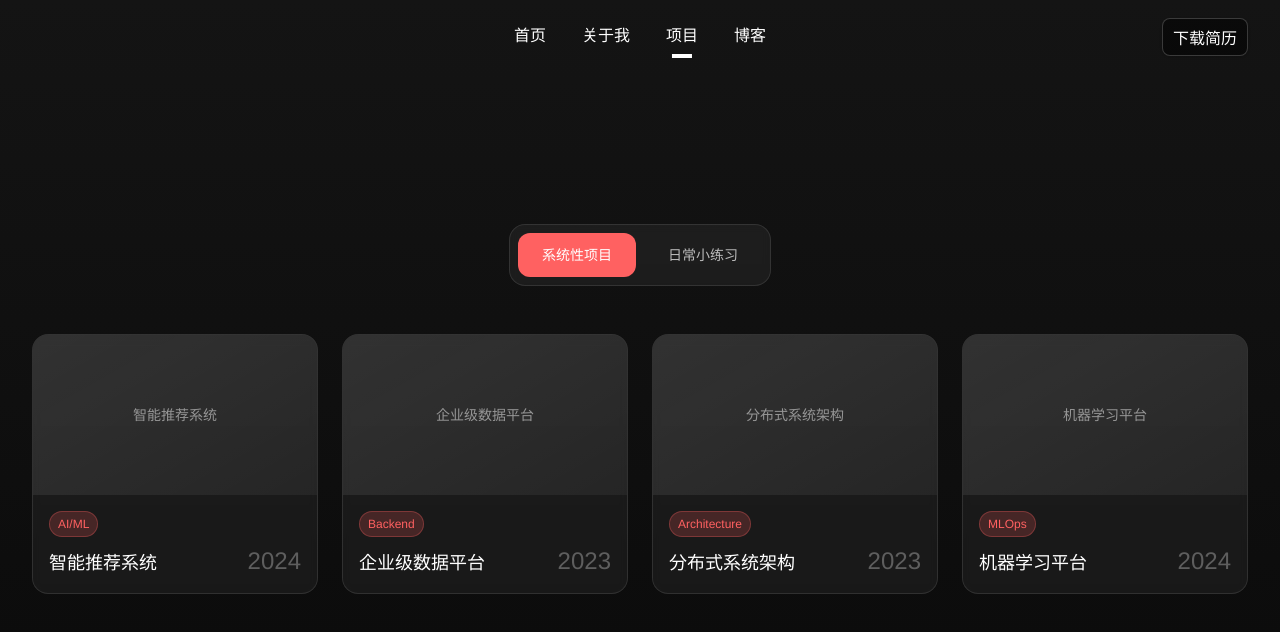
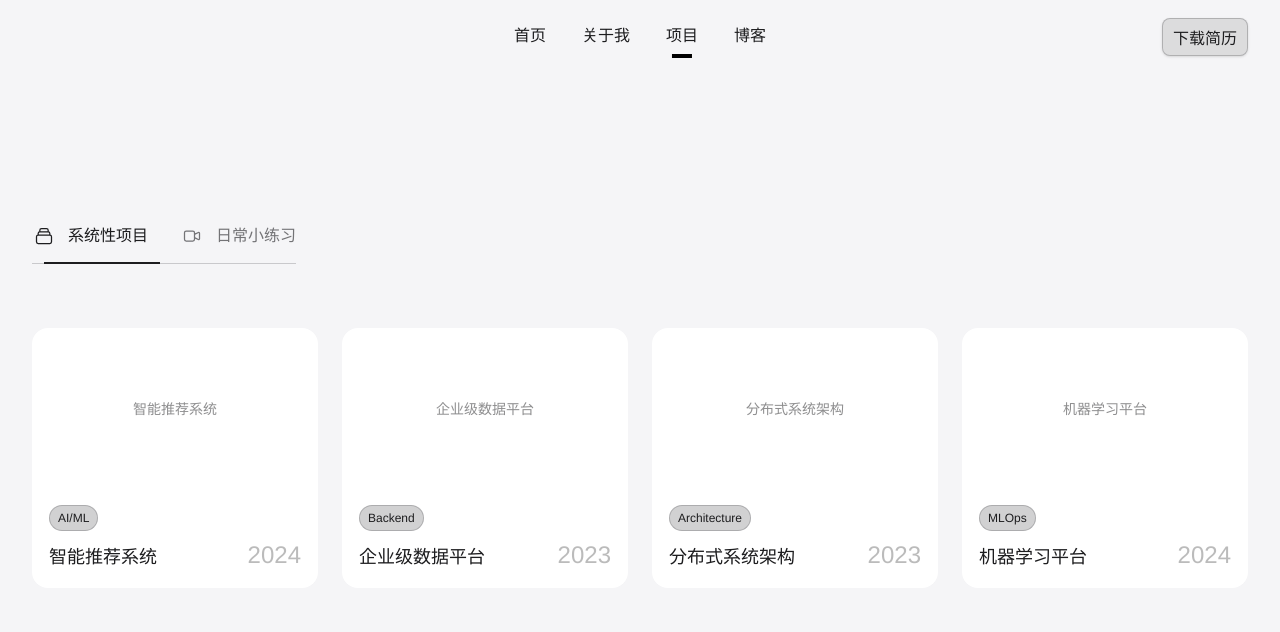
Before and after one commit to scallioncake/webweb, a React (Vite) app: page /project in a window 1280 px wide. Shown: the top 632 px of the page. Built offline with nearby package versions, Linux system fonts and the light colour scheme.

Commit message:
优化博客和项目页面样式，统一背景色和文本颜色，调整按钮和卡片样式以提升视觉效果和可读性。更新导航菜单和切换按钮样式，增强用户体验。

```diff
--- a/src/screens/Project/Project.tsx
+++ b/src/screens/Project/Project.tsx
@@ -80,7 +80,7 @@ export const Project = (): JSX.Element => {
   ];
 
   return (
-    <div className="min-h-screen bg-[linear-gradient(180deg,rgba(20,20,20,1)_0%,rgba(10,10,10,1)_100%)] relative overflow-hidden flex flex-col">
+    <div className="min-h-screen relative overflow-hidden flex flex-col" style={{ backgroundColor: '#F5F5F7' }}>
       {/* 导航栏 */}
       <header className="w-full h-20 px-8 py-4 relative z-10">
         <NavigationMenu className="absolute top-0 left-1/2 transform -translate-x-1/2">
@@ -91,13 +91,13 @@ export const Project = (): JSX.Element => {
                   href={item.href}
                   className="inline-flex flex-col items-center gap-2 relative flex-[0_0_auto] group"
                 >
-                  <div className="relative w-fit text-base leading-[normal] whitespace-nowrap [font-family:'HarmonyOS_Sans_SC-Medium',Helvetica] font-medium tracking-[0] text-white transition-colors duration-300 group-hover:text-white/80">
+                  <div className="relative w-fit text-base leading-[normal] whitespace-nowrap [font-family:'HarmonyOS_Sans_SC-Medium',Helvetica] font-medium tracking-[0] text-[#1D1D1F] transition-colors duration-300 group-hover:text-[#1D1D1F]/70">
                     {item.label}
                   </div>
                   <div
                     className={`relative h-1 transition-all duration-300 ${
                       item.active
-                        ? "w-5 bg-white"
+                        ? "w-5 bg-black"
                         : "w-0 bg-transparent"
                     }`}
                   />
@@ -107,8 +107,8 @@ export const Project = (): JSX.Element => {
           </NavigationMenuList>
         </NavigationMenu>
 
-        <Button className="gap-1 px-2.5 py-1.5 absolute top-[18px] right-8 bg-black/50 border border-white/20 rounded-lg inline-flex items-center h-auto hover:bg-black/70 transition-colors">
-          <span className="relative w-fit text-white text-base leading-[normal] whitespace-nowrap [font-family:'HarmonyOS_Sans_SC-Medium',Helvetica] font-medium tracking-[0]">
+        <Button className="gap-1 px-2.5 py-1.5 absolute top-[18px] right-8 bg-black/10 border border-black/20 rounded-lg inline-flex items-center h-auto hover:bg-black/20 transition-colors">
+          <span className="relative w-fit text-[#1D1D1F] text-base leading-[normal] whitespace-nowrap [font-family:'HarmonyOS_Sans_SC-Medium',Helvetica] font-medium tracking-[0]">
             下载简历
           </span>
         </Button>
@@ -119,28 +119,80 @@ export const Project = (): JSX.Element => {
         <div className="max-w-7xl mx-auto pt-20">
 
           {/* 切换按钮 */}
-          <div className="flex justify-center mb-12">
-            <div className="bg-white/5 backdrop-blur-sm border border-white/10 rounded-2xl p-2">
-              <div className="flex space-x-2">
+          <div className="flex justify-start mb-16">
+            <div className="relative">
+              {/* 底部横线 */}
+              <div className="absolute bottom-0 left-0 w-full h-px bg-[#1D1D1F]/20"></div>
+
+              <div className="flex items-center space-x-8">
                 <button
                   onClick={() => setActiveTab('systematic')}
-                  className={`px-6 py-3 rounded-xl text-sm [font-family:'HarmonyOS_Sans_SC-Medium',Helvetica] font-medium transition-all duration-300 ${
+                  className="group relative flex items-center space-x-3 pb-4 transition-all duration-300"
+                >
+                  {/* 图标 */}
+                  <div className="w-6 h-6 flex items-center justify-center">
+                    <svg
+                      className={`w-5 h-5 transition-colors duration-300 ${
                         activeTab === 'systematic'
-                      ? 'bg-[#ff6161] text-white'
-                      : 'text-white/70 hover:text-white hover:bg-white/10'
+                          ? 'text-[#1D1D1F]'
+                          : 'text-[#1D1D1F]/60 group-hover:text-[#1D1D1F]'
                       }`}
+                      fill="none"
+                      stroke="currentColor"
+                      viewBox="0 0 24 24"
                     >
+                      <path strokeLinecap="round" strokeLinejoin="round" strokeWidth={1.5} d="M19 11H5m14 0a2 2 0 012 2v6a2 2 0 01-2 2H5a2 2 0 01-2-2v-6a2 2 0 012-2m14 0V9a2 2 0 00-2-2M5 11V9a2 2 0 012-2m0 0V5a2 2 0 012-2h6a2 2 0 012 2v2M7 7h10" />
+                    </svg>
+                  </div>
+
+                  {/* 文字 */}
+                  <span className={`text-base [font-family:'HarmonyOS_Sans_SC-Medium',Helvetica] font-medium transition-colors duration-300 ${
+                    activeTab === 'systematic'
+                      ? 'text-[#1D1D1F]'
+                      : 'text-[#1D1D1F]/60 group-hover:text-[#1D1D1F]'
+                  }`}>
                     系统性项目
+                  </span>
+
+                  {/* 激活状态底部横线 */}
+                  <div className={`absolute bottom-0 left-0 h-0.5 bg-[#1D1D1F] transition-all duration-300 ${
+                    activeTab === 'systematic' ? 'w-full' : 'w-0'
+                  }`}></div>
                 </button>
+
                 <button
                   onClick={() => setActiveTab('daily')}
-                  className={`px-6 py-3 rounded-xl text-sm [font-family:'HarmonyOS_Sans_SC-Medium',Helvetica] font-medium transition-all duration-300 ${
+                  className="group relative flex items-center space-x-3 pb-4 transition-all duration-300"
+                >
+                  {/* 图标 */}
+                  <div className="w-6 h-6 flex items-center justify-center">
+                    <svg
+                      className={`w-5 h-5 transition-colors duration-300 ${
                         activeTab === 'daily'
-                      ? 'bg-[#ff6161] text-white'
-                      : 'text-white/70 hover:text-white hover:bg-white/10'
+                          ? 'text-[#1D1D1F]'
+                          : 'text-[#1D1D1F]/60 group-hover:text-[#1D1D1F]'
                       }`}
+                      fill="none"
+                      stroke="currentColor"
+                      viewBox="0 0 24 24"
                     >
+                      <path strokeLinecap="round" strokeLinejoin="round" strokeWidth={1.5} d="M15 10l4.553-2.276A1 1 0 0121 8.618v6.764a1 1 0 01-1.447.894L15 14M5 18h8a2 2 0 002-2V8a2 2 0 00-2-2H5a2 2 0 00-2 2v8a2 2 0 002 2z" />
+                    </svg>
+                  </div>
+
+                  {/* 文字 */}
+                  <span className={`text-base [font-family:'HarmonyOS_Sans_SC-Medium',Helvetica] font-medium transition-colors duration-300 ${
+                    activeTab === 'daily'
+                      ? 'text-[#1D1D1F]'
+                      : 'text-[#1D1D1F]/60 group-hover:text-[#1D1D1F]'
+                  }`}>
                     日常小练习
+                  </span>
+
+                  {/* 激活状态底部横线 */}
+                  <div className={`absolute bottom-0 left-0 h-0.5 bg-[#1D1D1F] transition-all duration-300 ${
+                    activeTab === 'daily' ? 'w-full' : 'w-0'
+                  }`}></div>
                 </button>
               </div>
             </div>
@@ -153,16 +205,16 @@ export const Project = (): JSX.Element => {
               <div className="space-y-6">
                 <div className="grid grid-cols-4 gap-6">
                   {systematicProjects.map((project, index) => (
-                    <div key={index} className="group relative bg-white/5 backdrop-blur-sm border border-white/10 rounded-2xl overflow-hidden hover:bg-white/10 hover:border-white/20 transition-all duration-500">
+                    <div key={index} className="group relative bg-white backdrop-blur-sm border border-white/10 rounded-2xl overflow-hidden hover:scale-105 transition-all duration-500">
                       {/* 项目图片占位 */}
                       <div className="aspect-video bg-gradient-to-br from-white/10 to-white/5 flex items-center justify-center relative">
-                        <div className="text-white/50 text-sm [font-family:'HarmonyOS_Sans_SC-Regular',Helvetica]">
+                        <div className="text-[#1D1D1F]/50 text-sm [font-family:'HarmonyOS_Sans_SC-Regular',Helvetica]">
                           {project.title}
                         </div>
 
                         {/* 悬浮时显示描述 */}
-                        <div className="absolute inset-0 bg-black/80 backdrop-blur-sm flex items-center justify-center p-4 opacity-0 group-hover:opacity-100 transition-opacity duration-300">
-                          <p className="text-white text-sm leading-relaxed [font-family:'HarmonyOS_Sans_SC-Regular',Helvetica] text-center">
+                        <div className="absolute inset-0 bg-white/90 backdrop-blur-sm flex items-center justify-center p-4 opacity-0 group-hover:opacity-100 transition-opacity duration-300">
+                          <p className="text-[#1D1D1F] text-sm leading-relaxed [font-family:'HarmonyOS_Sans_SC-Regular',Helvetica] text-center">
                             {project.description}
                           </p>
                         </div>
@@ -171,18 +223,18 @@ export const Project = (): JSX.Element => {
                       {/* 项目信息 */}
                       <div className="p-4 space-y-3">
                         <div className="flex items-center justify-between">
-                          <span className="px-2 py-1 bg-[#ff6161]/20 border border-[#ff6161]/30 rounded-full text-[#ff6161] text-xs [font-family:'HarmonyOS_Sans_SC-Medium',Helvetica] font-medium">
+                          <span className="px-2 py-1 bg-[#1D1D1F]/20 border border-[#1D1D1F]/20 rounded-full text-[#1D1D1F] text-xs [font-family:'HarmonyOS_Sans_SC-Medium',Helvetica] font-medium">
                             {project.category}
                           </span>
                         </div>
 
-                        <h3 className="text-white text-lg [font-family:'HarmonyOS_Sans_SC-Medium',Helvetica] font-medium">
+                        <h3 className="text-[#1D1D1F] text-lg [font-family:'HarmonyOS_Sans_SC-Medium',Helvetica] font-medium">
                           {project.title}
                         </h3>
                       </div>
 
                       {/* 年份显示 - 整个卡片的右下角 */}
-                      <div className="absolute bottom-4 right-4 text-white/30 text-2xl [font-family:'HarmonyOS_Sans_SC-Medium',Helvetica] font-medium">
+                      <div className="absolute bottom-4 right-4 text-[#1D1D1F]/30 text-2xl [font-family:'HarmonyOS_Sans_SC-Medium',Helvetica] font-medium">
                         {project.year}
                       </div>
                     </div>
@@ -196,16 +248,16 @@ export const Project = (): JSX.Element => {
               <div className="space-y-6">
                 <div className="grid grid-cols-4 gap-6">
                   {dailyPractices.map((project, index) => (
-                    <div key={index} className="group relative bg-white/5 backdrop-blur-sm border border-white/10 rounded-2xl overflow-hidden hover:bg-white/10 hover:border-white/20 transition-all duration-500">
+                    <div key={index} className="group relative bg-white backdrop-blur-sm border border-white/10 rounded-2xl overflow-hidden hover:scale-105 transition-all duration-500">
                       {/* 项目图片占位 */}
                       <div className="aspect-video bg-gradient-to-br from-white/10 to-white/5 flex items-center justify-center relative">
-                        <div className="text-white/50 text-sm [font-family:'HarmonyOS_Sans_SC-Regular',Helvetica]">
+                        <div className="text-[#1D1D1F]/50 text-sm [font-family:'HarmonyOS_Sans_SC-Regular',Helvetica]">
                           {project.title}
                         </div>
 
                         {/* 悬浮时显示描述 */}
-                        <div className="absolute inset-0 bg-black/80 backdrop-blur-sm flex items-center justify-center p-4 opacity-0 group-hover:opacity-100 transition-opacity duration-300">
-                          <p className="text-white text-sm leading-relaxed [font-family:'HarmonyOS_Sans_SC-Regular',Helvetica] text-center">
+                        <div className="absolute inset-0 bg-white/90 backdrop-blur-sm flex items-center justify-center p-4 opacity-0 group-hover:opacity-100 transition-opacity duration-300">
+                          <p className="text-[#1D1D1F] text-sm leading-relaxed [font-family:'HarmonyOS_Sans_SC-Regular',Helvetica] text-center">
                             {project.description}
                           </p>
                         </div>
@@ -214,18 +266,18 @@ export const Project = (): JSX.Element => {
                       {/* 项目信息 */}
                       <div className="p-4 space-y-3">
                         <div className="flex items-center justify-between">
-                          <span className="px-2 py-1 bg-[#ff6161]/20 border border-[#ff6161]/30 rounded-full text-[#ff6161] text-xs [font-family:'HarmonyOS_Sans_SC-Medium',Helvetica] font-medium">
+                          <span className="px-2 py-1 bg-[#1D1D1F]/20 border border-[#1D1D1F]/20 rounded-full text-[#1D1D1F] text-xs [font-family:'HarmonyOS_Sans_SC-Medium',Helvetica] font-medium">
                             {project.category}
                           </span>
                         </div>
 
-                        <h3 className="text-white text-lg [font-family:'HarmonyOS_Sans_SC-Medium',Helvetica] font-medium">
+                        <h3 className="text-[#1D1D1F] text-lg [font-family:'HarmonyOS_Sans_SC-Medium',Helvetica] font-medium">
                           {project.title}
                         </h3>
                       </div>
 
                       {/* 年份显示 - 整个卡片的右下角 */}
-                      <div className="absolute bottom-4 right-4 text-white/30 text-2xl [font-family:'HarmonyOS_Sans_SC-Medium',Helvetica] font-medium">
+                      <div className="absolute bottom-4 right-4 text-[#1D1D1F]/30 text-2xl [font-family:'HarmonyOS_Sans_SC-Medium',Helvetica] font-medium">
                         {project.year}
                       </div>
                     </div>
```
Also changed, not shown: src/screens/Blog/Blog.tsx (+14 -14 lines). Lines whose indentation alone changed are shown as unchanged.
